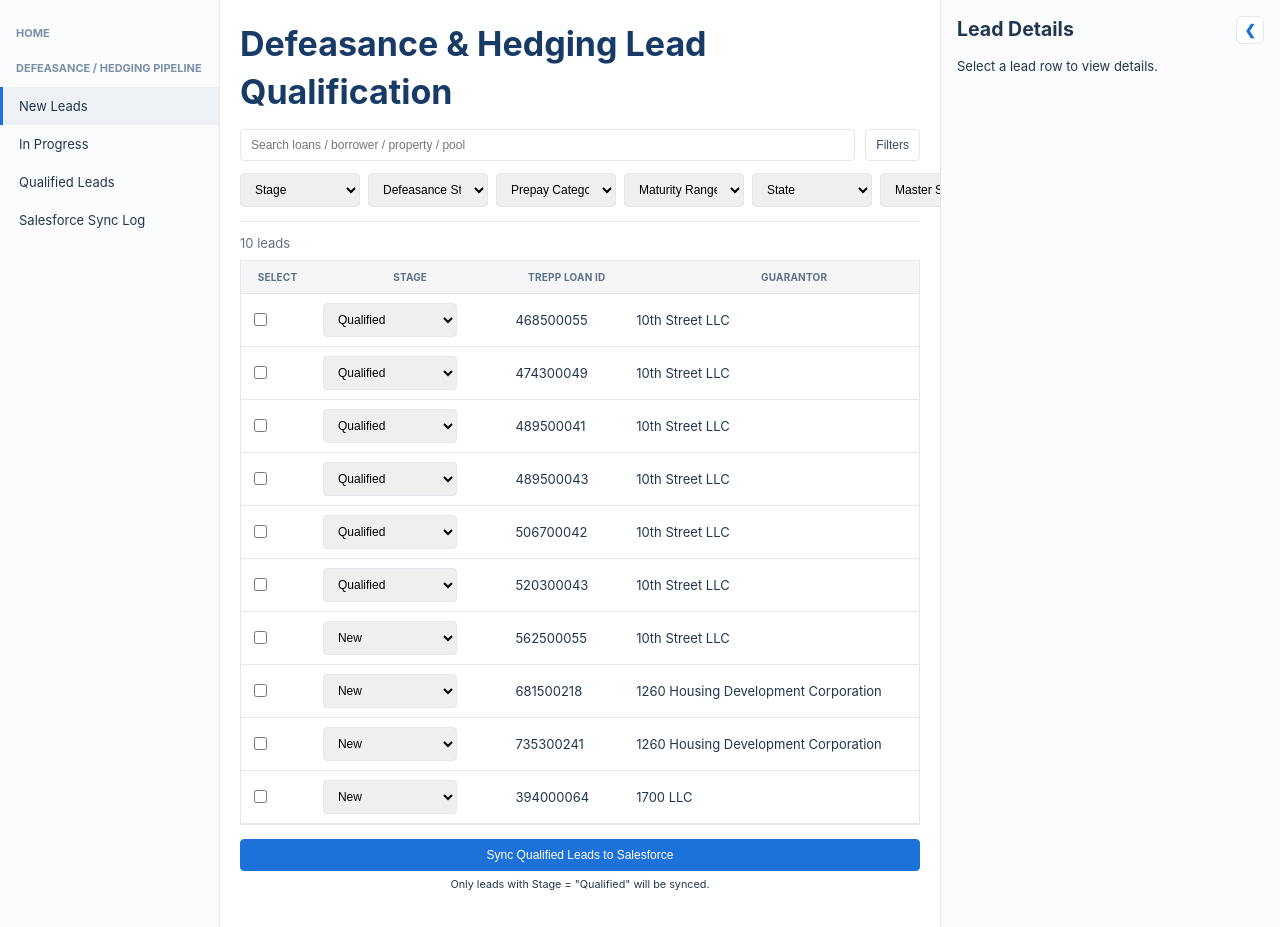
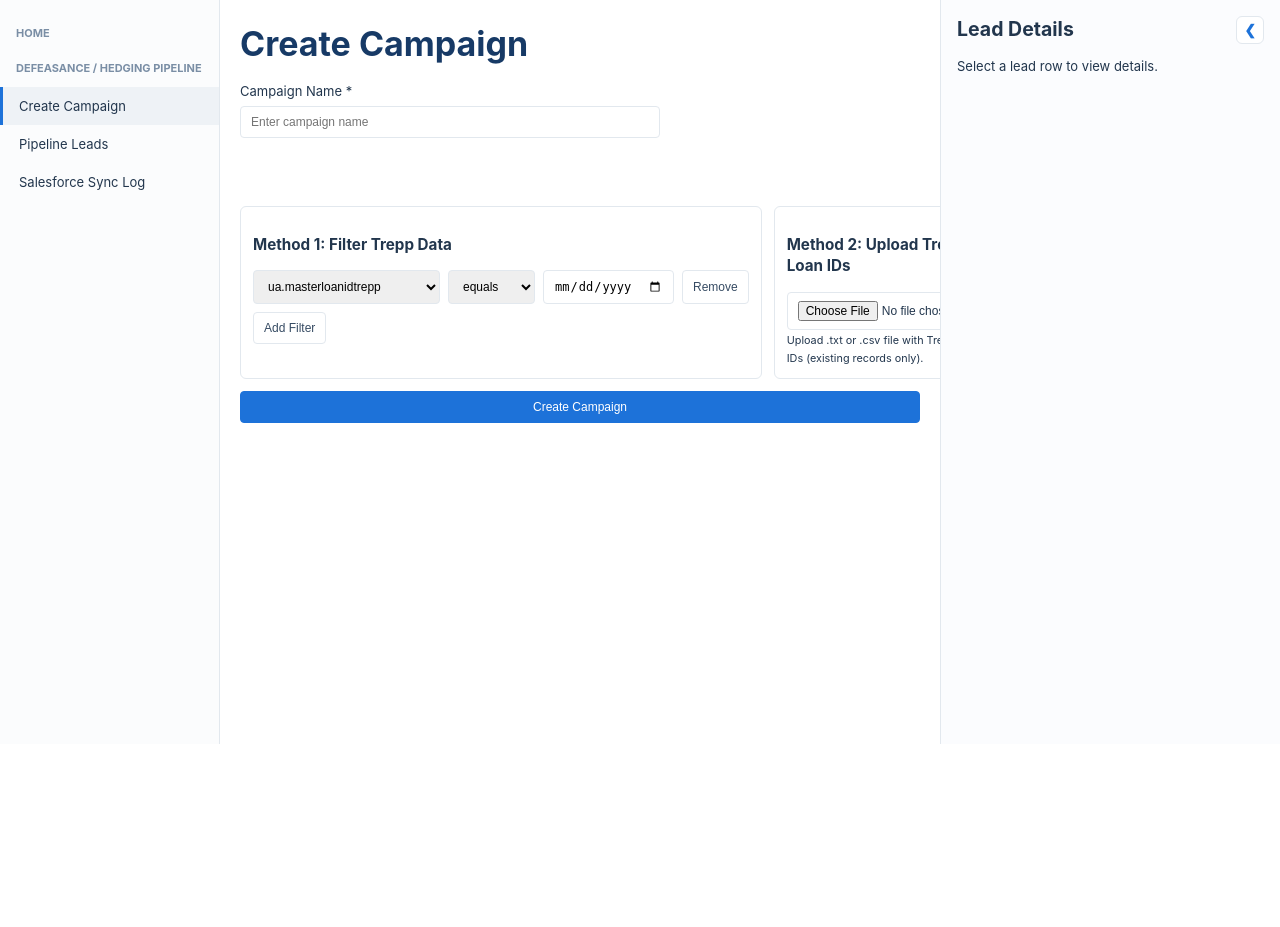
Before and after one commit to alt-c7119/SDR-Pipeline, a Flask app: page / in a window 1280 px wide. Shown: the part 56-983 px from the top of the page. After the commit the page ends 800 px from the top, so only its background shows below. Run offline with Flask 3, Linux system fonts and the light colour scheme; some libraries are stand-ins or nearby versions.

Commit message:
Add create campaign flow with filter and upload methods

```diff
--- a/server.py
+++ b/server.py
@@ -24,6 +24,119 @@ LEADS = [
     {"id": 10, "pipeline_stage": "New", "notes": "", "trepploanid": "394000064", "guarantor": "1700 LLC", "loanname": "Belle Chasse Self Storage", "defeasstatus": "F", "address": "9526 & 9541 Louisiana Highway 23, Belle Chasse, LA 70037", "salesforceStatus": "Not Synced", "lastSyncedAt": "", "salesforceId": ""},
 ]
 
+TREPP_FIELDS = """ua.masterloanidtrepp
+ua.guarantor
+ua.loanname
+ua.defeasstatus
+complete_address
+ua.origborrowername
+ua.bloombergname
+ua.maturitydt
+ua.originationdt
+ua.curcpn
+ua.currentnoterate
+ua.secloanbal
+ua.curloanbal
+ua.poolnum
+ua.masterservicer
+ua.originator
+ua.prepaydesc
+ua.coupontype
+ua.affiliatedsponsors
+ua.loanpurpose
+ua.defeasstatnx
+ua.prepaycategory
+ua.propname
+ua.proptypecode
+ua.proptypenorm
+ua.propertysubtype
+ua.address
+ua.city
+ua.county
+ua.state
+ua.zip
+ua.msaname
+ua.submarket
+ua.numprops
+ua.ismultiproperty
+ua.notename
+ua.derivedloanstatus
+ua.watchliststatus
+ua.loanpurposeraw
+ua.maturitymodeldt
+ua.modelfirstopendt
+ua.derivedmaturitydt
+ua.loanprepayenddt
+ua.msa
+ua.amortterm
+ua.curamorttype
+ua.curmonlock
+ua.curmonpp
+ua.curmonymc
+ua.daycountmethod
+ua.ioperiods
+ua.origterm
+ua.remterm
+ua.defeasableremaintofirst
+ua.dlqtot12mons
+ua.impliedcapratesecnoi
+ua.impliedcapratesecncf
+ua.revenues
+ua.priorrevenue
+ua.prior2revenue
+ua.uweffectivegrossincome
+ua.expenses
+ua.prioropexpense
+ua.prior2opexpense
+ua.uwtotalopexpense
+ua.secnoidscr
+ua.curdscr
+ua.noidscr
+ua.secncfdscr
+ua.curnoidebtyield
+ua.secdebtyieldnoinew
+ua.curncfdebtyield
+ua.secdebtyieldncfnew
+ua.estdefeasance
+ua.ncfdscr
+ua.dscrasof
+ua.noiasof
+ua.mrnoi
+ua.noi
+ua.priornoi
+ua.prior2noi
+ua.uwnoi
+ua.ncfasof
+ua.mrncf
+ua.ncf
+ua.priorncf
+ua.prior2ncf
+ua.uwncf
+ua.curltv
+ua.secltv
+ua.occrate
+ua.priorphyoccupancy
+ua.prior2phyoccupancy
+ua.secoccupancyrate
+ua.mrphysicaloccupancy
+ua.physicaloccupancypct
+ua.realestatetaxes
+ua.curnetcpn
+ua.benchmarktsyindex
+ua.benchmarktsyrate
+ua.estimatedspreadtotsy
+ua.benchmarkswapindex
+ua.benchmarkswaprate
+ua.estimatedspreadtoswap
+ua.estimatedswapratepct
+ua.originterestrate
+ua.secltvasis
+ua.secncfdscrasis
+ua.datasource""".splitlines()
+
+DATE_FIELD_HINTS = ("dt", "asof")
+NUMERIC_FIELD_HINTS = ("rate", "bal", "term", "dscr", "ltv", "noi", "ncf", "yield", "revenue", "expense", "num", "taxes", "spread", "occupancy", "cpn")
+
 
 def lead_by_id(lead_id: int):
     return next((lead for lead in LEADS if lead["id"] == lead_id), None)
@@ -37,6 +150,75 @@ def index():
 @app.get("/api/leads")
 def get_leads():
     return jsonify({"leads": LEADS, "stages": STAGES})
+
+
+@app.get("/api/campaign-metadata")
+def campaign_metadata():
+    fields = []
+    for field in TREPP_FIELDS:
+        if field == "ua.ismultiproperty":
+            field_type = "boolean"
+        elif any(hint in field for hint in DATE_FIELD_HINTS):
+            field_type = "date"
+        elif any(hint in field for hint in NUMERIC_FIELD_HINTS):
+            field_type = "number"
+        else:
+            field_type = "text"
+        fields.append({"key": field, "type": field_type})
+    return jsonify({"fields": fields})
+
+
+def matches_filter(lead: dict, filter_item: dict):
+    raw_field = filter_item.get("field", "")
+    field = raw_field.replace("ua.", "")
+    operator = filter_item.get("operator", "equals")
+    filter_value = str(filter_item.get("value", "")).strip()
+    lead_value = str(lead.get(field, "")).strip()
+    if not filter_value:
+        return True
+    if operator == "contains":
+        return filter_value.lower() in lead_value.lower()
+    if operator in ("gt", "lt"):
+        try:
+            left = float(lead_value)
+            right = float(filter_value)
+            return left > right if operator == "gt" else left < right
+        except ValueError:
+            return False
+    return lead_value.lower() == filter_value.lower()
+
+
+@app.post("/api/campaigns")
+def create_campaign():
+    payload = request.get_json(silent=True) or {}
+    campaign_name = (payload.get("campaign_name") or "").strip()
+    filters = payload.get("filters") or []
+    uploaded_ids = payload.get("uploaded_ids") or []
+
+    if not campaign_name:
+        return jsonify({"error": "Campaign name is required."}), 400
+    if not filters and not uploaded_ids:
+        return jsonify({"error": "Apply filters or upload Trepp Master Loan IDs before creating a campaign."}), 400
+
+    filter_matches = []
+    if filters:
+        filter_matches = [lead for lead in LEADS if all(matches_filter(lead, item) for item in filters)]
+    id_matches = []
+    if uploaded_ids:
+        normalized = {str(value).strip() for value in uploaded_ids if str(value).strip()}
+        if not normalized:
+            return jsonify({"error": "Upload must include usable Trepp Master Loan IDs and is used only to match existing records."}), 400
+        id_matches = [lead for lead in LEADS if lead.get("trepploanid") in normalized]
+
+    if filters and uploaded_ids:
+        match_ids = {lead["id"] for lead in filter_matches} | {lead["id"] for lead in id_matches}
+    else:
+        match_ids = {lead["id"] for lead in (filter_matches or id_matches)}
+
+    if not match_ids:
+        return jsonify({"error": "No matching existing Trepp records were found. Adjust filters or upload corrected IDs."}), 404
+
+    return jsonify({"campaign_name": campaign_name, "record_count": len(match_ids), "lead_ids": sorted(match_ids)})
 
 
 @app.patch("/api/leads/<int:lead_id>")
--- a/static/app.js
+++ b/static/app.js
@@ -1,5 +1,6 @@
 let stages = [];
 let leads = [];
+let treppFilterFields = [];
 
 const leadRows = document.getElementById("leadRows");
 const drawerBody = document.getElementById("drawerBody");
@@ -8,6 +9,10 @@ const leadCount = document.getElementById("leadCount");
 const drawer = document.getElementById("drawer");
 const drawerToggle = document.getElementById("drawerToggle");
 const layout = document.querySelector(".layout");
+const filtersContainer = document.getElementById("filtersContainer");
+const campaignForm = document.getElementById("campaignForm");
+const campaignMessage = document.getElementById("campaignMessage");
+const sidebarLinks = document.querySelectorAll(".sidebar-link[data-view]");
 
 function statusPill(status) {
   if (status === "Synced") return '<span class="pill pill-qualified">SYNCED</span>';
@@ -270,11 +275,129 @@ if (drawer && drawerToggle) {
 
 async function bootstrap() {
   const result = await api("/api/leads");
+  const metadata = await api("/api/campaign-metadata");
 
   leads = result.leads;
   stages = result.stages;
+  treppFilterFields = metadata.fields;
 
   renderTable();
+  addFilterRow();
 }
 
+function showView(viewName) {
+  document.getElementById("campaignView").classList.toggle("hidden", viewName !== "campaign");
+  document.getElementById("pipelineView").classList.toggle("hidden", viewName !== "pipeline");
+  sidebarLinks.forEach((link) => link.classList.toggle("active", link.dataset.view === viewName));
+}
+
+function inputTypeForField(type) {
+  if (type === "number") return "number";
+  if (type === "date") return "date";
+  return "text";
+}
+
+function addFilterRow() {
+  if (!filtersContainer) return;
+  const wrapper = document.createElement("div");
+  wrapper.className = "filter-row";
+
+  const fieldSelect = document.createElement("select");
+  treppFilterFields.forEach((field) => {
+    const option = document.createElement("option");
+    option.value = field.key;
+    option.textContent = field.key;
+    option.dataset.type = field.type;
+    fieldSelect.appendChild(option);
+  });
+
+  const operatorSelect = document.createElement("select");
+  ["equals", "contains", "gt", "lt"].forEach((op) => {
+    const option = document.createElement("option");
+    option.value = op;
+    option.textContent = op;
+    operatorSelect.appendChild(option);
+  });
+
+  const valueInput = document.createElement("input");
+  valueInput.placeholder = "Value";
+
+  const removeButton = document.createElement("button");
+  removeButton.type = "button";
+  removeButton.className = "btn btn-secondary";
+  removeButton.textContent = "Remove";
+  removeButton.onclick = () => wrapper.remove();
+
+  const applyType = () => {
+    const selected = fieldSelect.options[fieldSelect.selectedIndex];
+    const fieldType = selected ? selected.dataset.type : "text";
+    valueInput.type = inputTypeForField(fieldType);
+  };
+  fieldSelect.onchange = applyType;
+  applyType();
+
+  wrapper.append(fieldSelect, operatorSelect, valueInput, removeButton);
+  filtersContainer.appendChild(wrapper);
+}
+
+document.getElementById("addFilter")?.addEventListener("click", addFilterRow);
+
+sidebarLinks.forEach((link) => {
+  link.addEventListener("click", (event) => {
+    event.preventDefault();
+    showView(link.dataset.view);
+  });
+});
+
+campaignForm?.addEventListener("submit", async (event) => {
+  event.preventDefault();
+  campaignMessage.textContent = "";
+  const name = document.getElementById("campaignName").value.trim();
+  if (!name) {
+    campaignMessage.textContent = "Campaign name is required.";
+    return;
+  }
+
+  const filters = Array.from(document.querySelectorAll(".filter-row"))
+    .map((row) => {
+      const [field, operator, value] = row.querySelectorAll("select, input");
+      return { field: field.value, operator: operator.value, value: value.value.trim() };
+    })
+    .filter((item) => item.value);
+
+  const fileInput = document.getElementById("loanIdFile");
+  const file = fileInput.files[0];
+  let uploaded_ids = [];
+
+  if (file) {
+    if (!["text/plain", "text/csv", "application/vnd.ms-excel", ""].includes(file.type)) {
+      campaignMessage.textContent = "Unsupported file format. Upload .txt or .csv with Trepp Master Loan IDs only.";
+      return;
+    }
+    const raw = await file.text();
+    uploaded_ids = raw.split(/[\n,]/).map((item) => item.trim()).filter(Boolean);
+    if (!uploaded_ids.length) {
+      campaignMessage.textContent = "Upload file must contain usable Trepp Master Loan IDs. Upload only matches existing Trepp records.";
+      return;
+    }
+  }
+
+  if (!filters.length && !uploaded_ids.length) {
+    campaignMessage.textContent = "Apply at least one filter or upload a Trepp Master Loan ID file.";
+    return;
+  }
+
+  const result = await api("/api/campaigns", {
+    method: "POST",
+    body: JSON.stringify({ campaign_name: name, filters, uploaded_ids }),
+  });
+
+  if (result.error) {
+    campaignMessage.textContent = result.error;
+    return;
+  }
+
+  campaignMessage.textContent = `Campaign "${result.campaign_name}" created successfully with ${result.record_count} records.`;
+});
+
 bootstrap();
--- a/static/styles.css
+++ b/static/styles.css
@@ -386,3 +386,44 @@ dialog {
 .activity-log li {
   margin-bottom: 6px;
 }
+
+.hidden {
+  display: none;
+}
+
+.campaign-form {
+  display: flex;
+  flex-direction: column;
+  gap: 12px;
+}
+
+.field-block {
+  display: flex;
+  flex-direction: column;
+  gap: 6px;
+  max-width: 420px;
+}
+
+.method-grid {
+  display: grid;
+  grid-template-columns: 1fr 1fr;
+  gap: 12px;
+}
+
+.method-card {
+  border: 1px solid var(--gray-200);
+  border-radius: 6px;
+  padding: 12px;
+}
+
+.filter-row {
+  display: grid;
+  grid-template-columns: 2fr 1fr 1fr auto;
+  gap: 8px;
+  margin-bottom: 8px;
+}
+
+.form-message {
+  min-height: 18px;
+  color: #b32148;
+}
--- a/templates/index.html
+++ b/templates/index.html
@@ -21,15 +21,38 @@
       <aside class="sidebar">
         <div class="sidebar-section">HOME</div>
         <div class="sidebar-section">DEFEASANCE / HEDGING PIPELINE</div>
-        <a class="sidebar-link active" href="#">New Leads</a>
-        <a class="sidebar-link" href="#">In Progress</a>
-        <a class="sidebar-link" href="#">Qualified Leads</a>
+        <a class="sidebar-link active" href="#" data-view="campaign">Create Campaign</a>
+        <a class="sidebar-link" href="#" data-view="pipeline">Pipeline Leads</a>
         <a class="sidebar-link" href="#">Salesforce Sync Log</a>
       </aside>
 
       <main class="content">
+        <section id="campaignView">
+          <h1>Create Campaign</h1>
+          <form id="campaignForm" class="campaign-form">
+            <label class="field-block">
+              Campaign Name *
+              <input type="text" id="campaignName" placeholder="Enter campaign name" required />
+            </label>
+            <p id="campaignMessage" class="form-message"></p>
+            <div class="method-grid">
+              <section class="method-card">
+                <h3>Method 1: Filter Trepp Data</h3>
+                <div id="filtersContainer"></div>
+                <button type="button" class="btn btn-secondary" id="addFilter">Add Filter</button>
+              </section>
+              <section class="method-card">
+                <h3>Method 2: Upload Trepp Master Loan IDs</h3>
+                <input type="file" id="loanIdFile" accept=".txt,.csv" />
+                <small>Upload .txt or .csv file with Trepp Master Loan IDs (existing records only).</small>
+              </section>
+            </div>
+            <button type="submit" class="btn btn-primary">Create Campaign</button>
+          </form>
+        </section>
+
+        <section id="pipelineView" class="hidden">
         <h1>Defeasance &amp; Hedging Lead Qualification</h1>
-
         <section class="search-row">
           <input type="text" placeholder="Search loans / borrower / property / pool" />
           <button class="btn btn-secondary">Filters</button>
@@ -88,6 +111,7 @@
             <small>Only leads with Stage = "Qualified" will be synced.</small>
           </div>
         </section>
+      </section>
       </main>
 
       <aside class="drawer" id="drawer">
```
